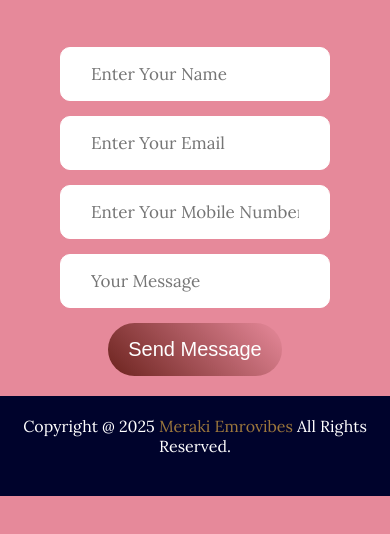
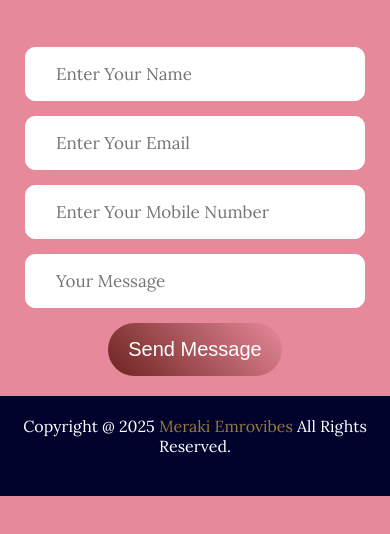
Before and after one commit to Ramani-3528/designer_boutique, a plain HTML site: page contact.html in a window 390 px wide. Shown: the part 198-732 px from the top of the page. Drawn offline with Linux system fonts and the light colour scheme; a web font is replaced by a local one.

Commit message:
navlinks

```diff
--- a/navLinks.css
+++ b/navLinks.css
@@ -136,7 +136,7 @@ p {
 input{
     font-family: var(--ffSecondary);
     font-size: 1.7rem;
-    width: 50rem;
+    width: 55rem;
     padding: 1.5rem 3rem;
     border: 1px solid var(--lightColor);
     border-radius: 10px;
@@ -167,7 +167,7 @@ input:focus {
     }
 
     h1 {
-        font-size: 4.5rem;
+        font-size: 4.8rem;
     }
 
     h2{
@@ -208,7 +208,7 @@ input:focus {
         padding-bottom: 2rem;
     }
     input {
-        width: 27rem;
+        width: 34rem;
     }
 
     .margin{
```
